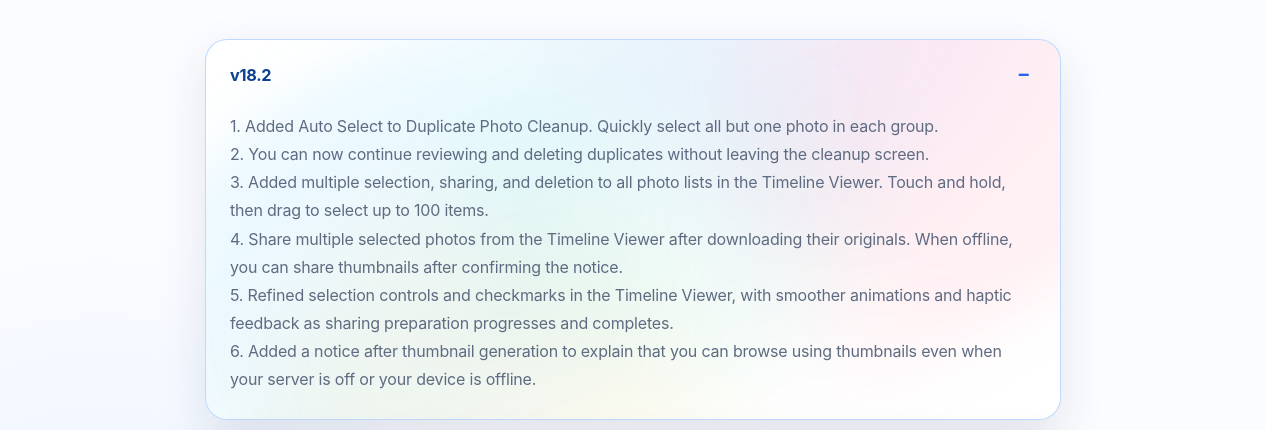
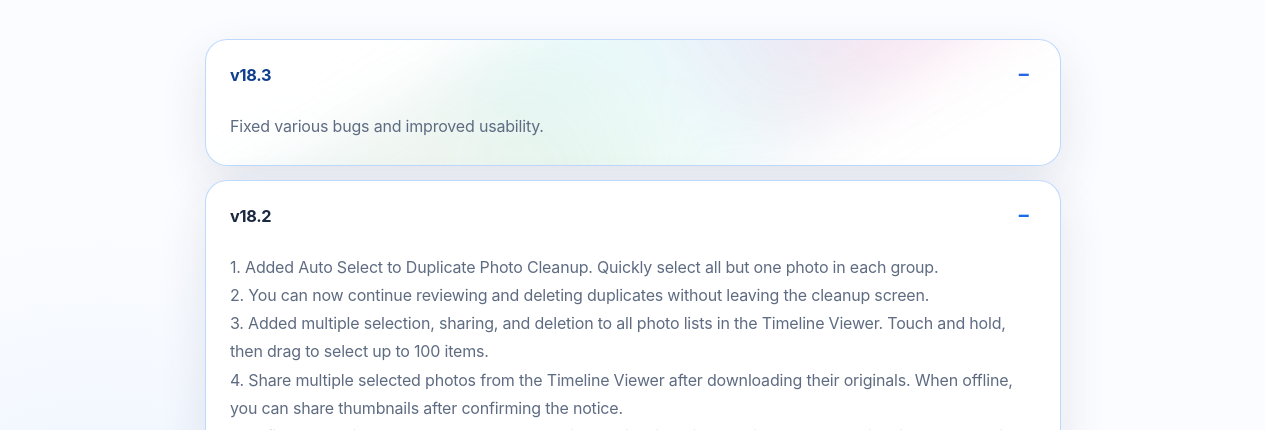
Before and after one commit to teamtorchphoto/torchphoto-site, a plain HTML site: page update.html in a window 1280 px wide. Shown: the part 334-764 px from the top of the page. Drawn offline with Linux system fonts and the light colour scheme.

Commit message:
Add files via upload

```diff
--- a/update.html
+++ b/update.html
@@ -53,6 +53,13 @@
             <div class="guide-list">
 
                 <details class="guide-item" open>
+                    <summary>v18.3</summary>
+                    <div class="guide-content">
+                        <p>Fixed various bugs and improved usability.</p>
+                    </div>
+                </details>
+
+                <details class="guide-item" open>
                     <summary>v18.2</summary>
                     <div class="guide-content">
                         <p>1. Added Auto Select to Duplicate Photo Cleanup. Quickly select all but one photo in each group.</p>
```
